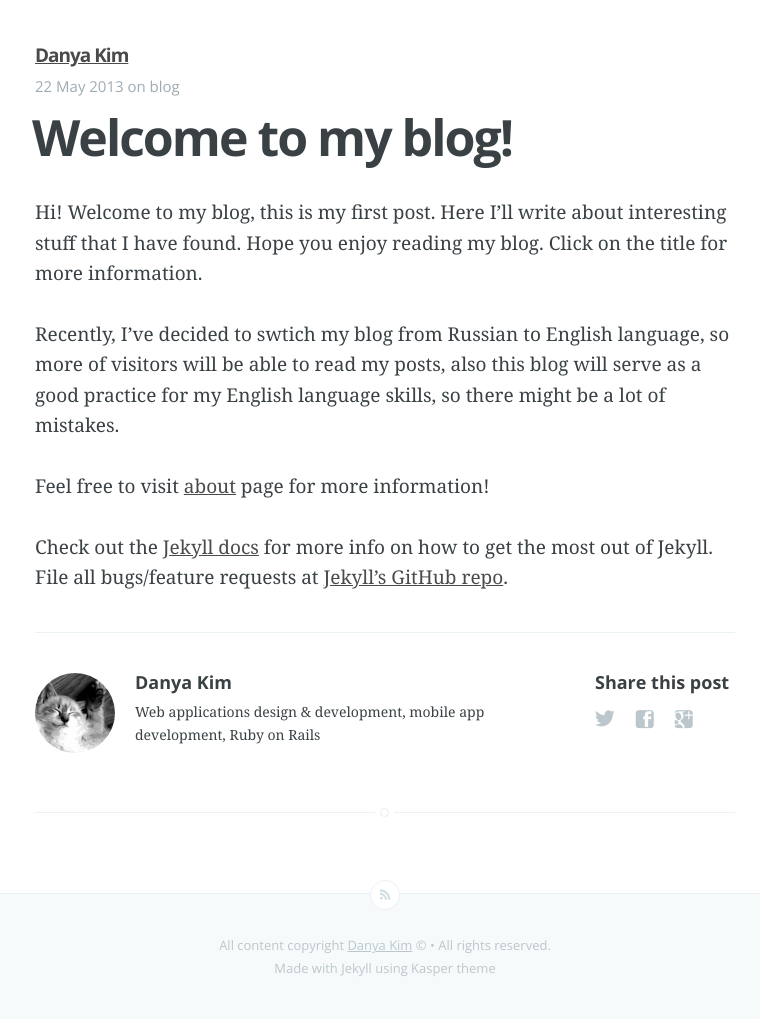
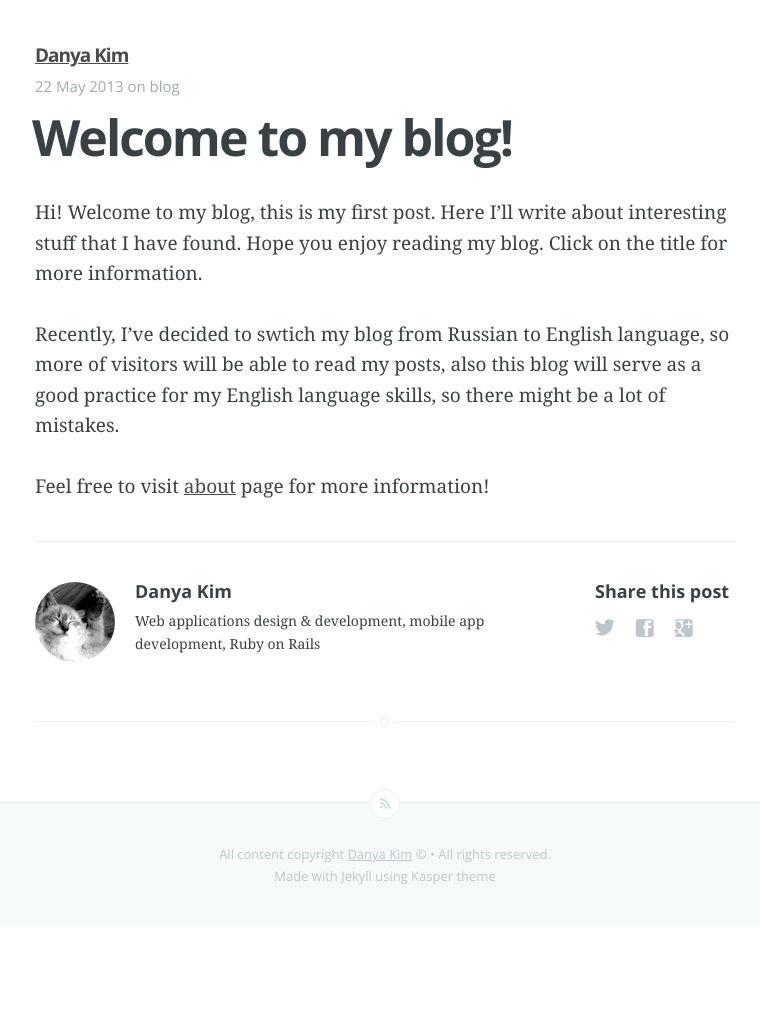
Before and after one commit to dankimio/jekyll-blog, a Jekyll site: the page built from _posts/2014-05-8-welcome.markdown, in a window 1280 px wide. Shown: the whole page, without its empty margins (255-1015 px from the left). Built offline with Jekyll 4.4.1, drawn with Linux system fonts in a browser that asks for light colours; after the commit the page ends 940 px from its top, so only the background shows below that.

Commit message:
update first post

```diff
--- a/_posts/2014-05-8-welcome.markdown
+++ b/_posts/2014-05-8-welcome.markdown
@@ -10,8 +10,3 @@ Hi! Welcome to my blog, this is my first post. Here I'll write about interesting
 Recently, I've decided to swtich my blog from Russian to English language, so more of visitors will be able to read my posts, also this blog will serve as a good practice for my English language skills, so there might be a lot of mistakes.
 
 Feel free to visit [about]({{ page.about }}) page for more information!
-
-Check out the [Jekyll docs][jekyll] for more info on how to get the most out of Jekyll. File all bugs/feature requests at [Jekyll's GitHub repo][jekyll-gh].
-
-[jekyll-gh]: https://github.com/mojombo/jekyll
-[jekyll]:    http://jekyllrb.com
```
